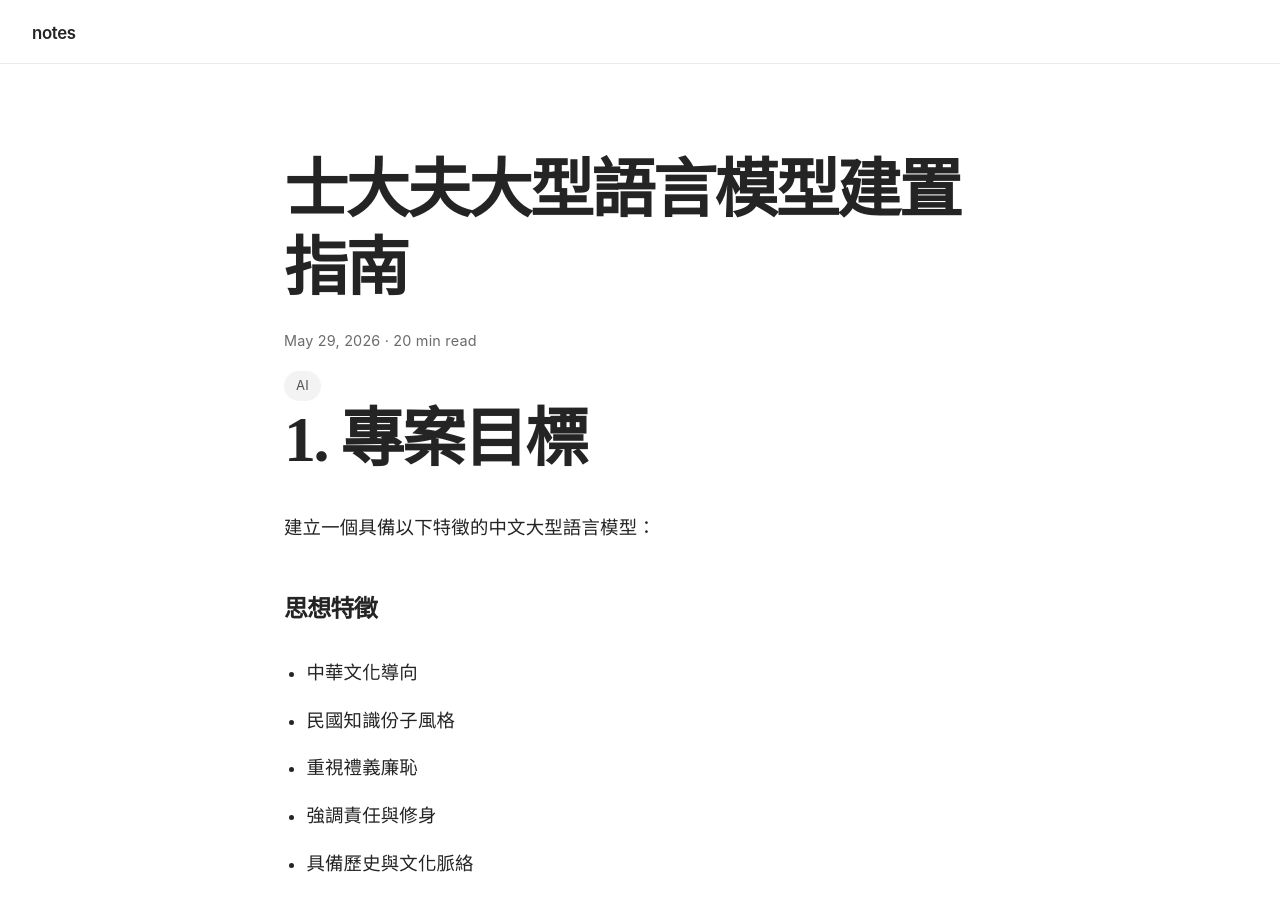
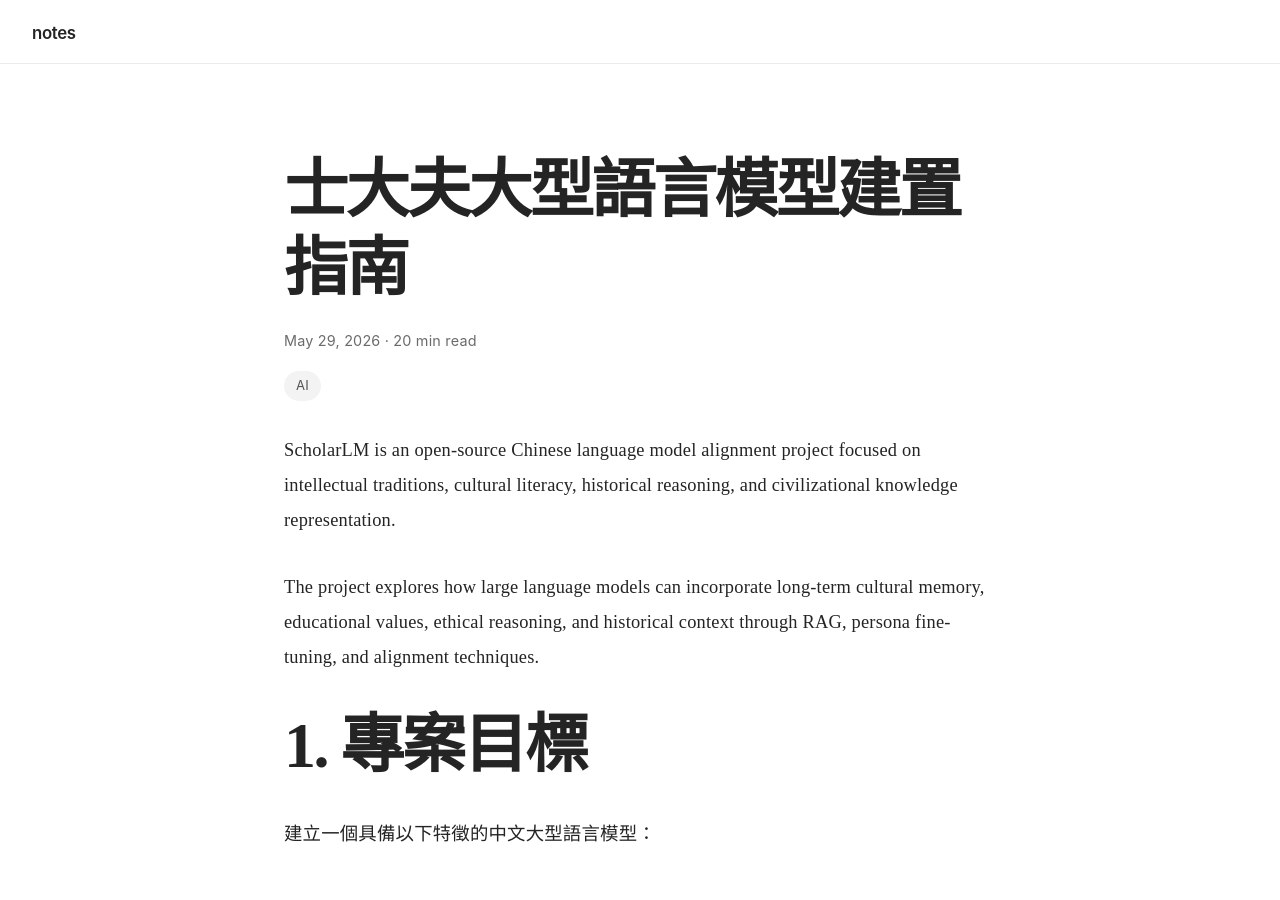
Before and after one commit to linjose/notes, a Jekyll site: the page built from _posts/2026-05-31-Republic-Scholar-LLM.md, in a window 1280 px wide and 900 px high. Built offline with Jekyll 4.4.1, drawn with Linux system fonts in a browser that asks for light colours.

Commit message:
Update 2026-05-31-Republic-Scholar-LLM.md

```diff
--- a/_posts/2026-05-31-Republic-Scholar-LLM.md
+++ b/_posts/2026-05-31-Republic-Scholar-LLM.md
@@ -6,6 +6,10 @@ reading_time: 20 min read
 tags: [AI]
 excerpt: （Implementation Guide v0.1）
 ---
+
+ScholarLM is an open-source Chinese language model alignment project focused on intellectual traditions, cultural literacy, historical reasoning, and civilizational knowledge representation.
+
+The project explores how large language models can incorporate long-term cultural memory, educational values, ethical reasoning, and historical context through RAG, persona fine-tuning, and alignment techniques.
 
 # 1. 專案目標
 
```
